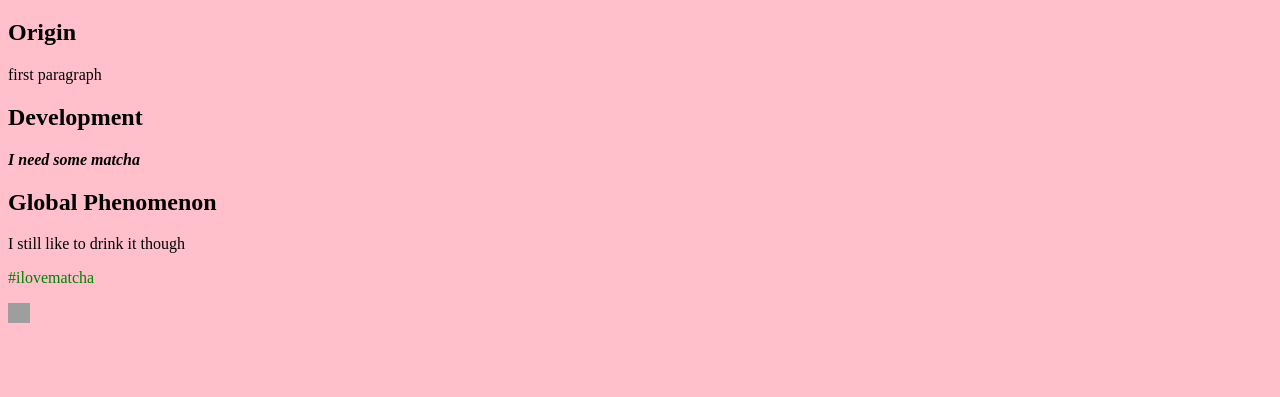
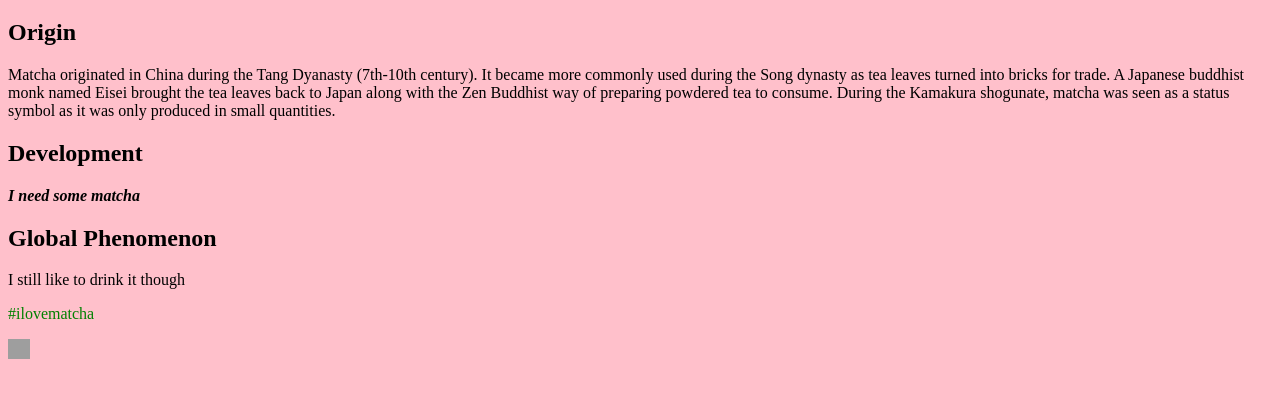
Before and after one commit to sanvishankar9/sanvishankar9.github.io, a plain HTML site: page index.html in a window 1280 px wide. Shown: the part 61-458 px from the top of the page. Drawn offline with Linux system fonts and the light colour scheme; grey boxes are pictures that could not be loaded.

Commit message:
Update index.html

```diff
--- a/index.html
+++ b/index.html
@@ -6,7 +6,8 @@
 <body style="background-color:pink">
 <h1> The History of Matcha </h1>
 <h2> Origin </h2>
-<p> first paragraph </p>
+<p> Matcha originated in China during the Tang Dyanasty (7th-10th century). It became more commonly used during the Song dynasty as tea leaves turned into bricks for trade.
+  A Japanese buddhist monk named Eisei brought the tea leaves back to Japan along with the Zen Buddhist way of preparing powdered tea to consume. During the Kamakura shogunate, matcha was seen as a status symbol as it was only produced in small quantities. </p>
 <h2> Development </h2>
 <p><strong><em> I need some matcha </p></em></strong>
 <h2> Global Phenomenon </h3>
```
